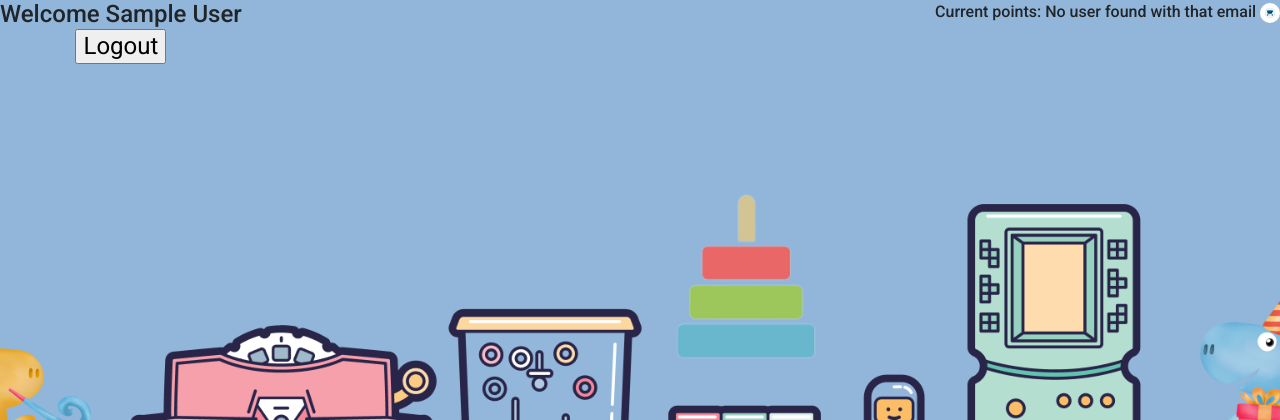
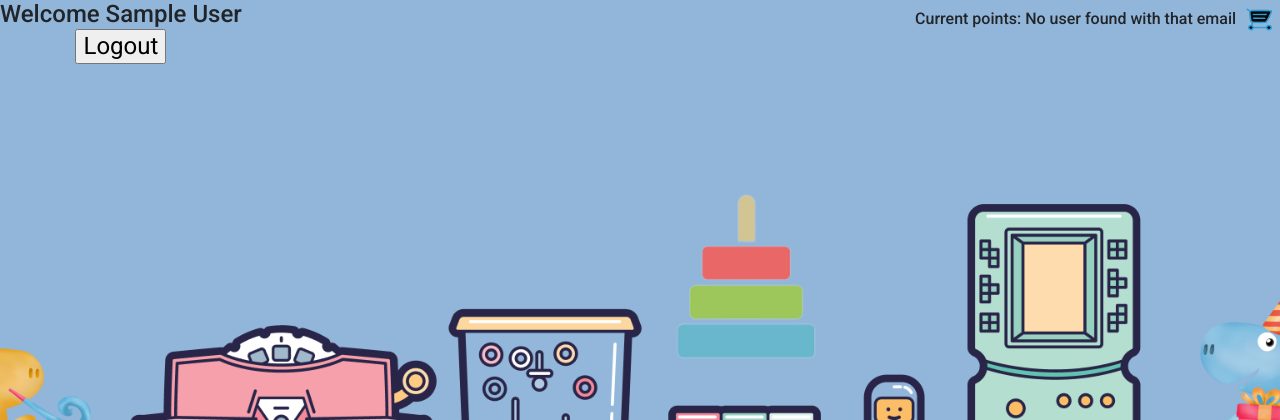
Before and after one commit to taingo-0406/HuTaPlay, a PHP site: page /landing.php in a window 1280 px wide. Shown: the top 420 px of the page. Run offline with PHP 8.4, Linux system fonts and the light colour scheme; the visitor is signed in with stand-in values (Sample User, id 1); data that the repository does not hold is empty; some libraries are stand-ins or nearby versions.

Commit message:
tai update cart button

```diff
--- a/css/landing.css
+++ b/css/landing.css
@@ -29,10 +29,10 @@
 }
 
 .img-circle img {
-  height: 20px;
-  width: 20px;
-  border-radius: 100%;
-  border: 5px solid #fff;
+  height: 40px;
+  width: 40px;
+  /* border-radius: 100%;
+  border: 5px solid #fff; */
 }
 
 * {
--- a/landing.php
+++ b/landing.php
@@ -60,7 +60,7 @@
       <div class="img-circle text-center mb-3">
         <h6 class="text-center current-points"></h6>
         <button type="button" data-toggle="modal" data-target="#exampleModal">
-          <img src="images/cart_icon.jpg" alt="Image" />
+          <img src="images/cart_icon.png" alt="Image" />
         </button>
       </div>
     </div>
```
Also changed, not shown: images/cart_icon.jpg (deleted), images/cart_icon.png (added).
